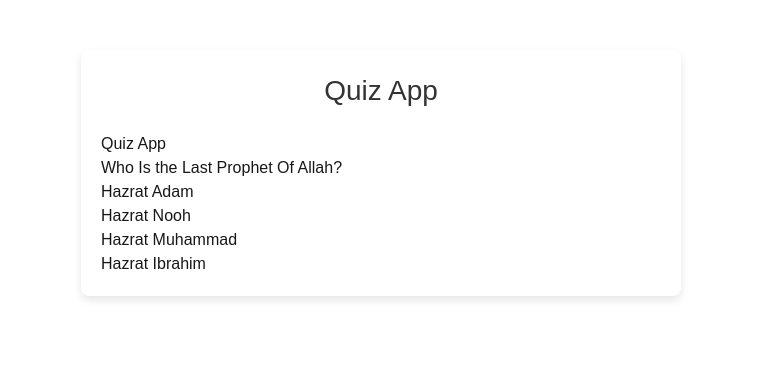
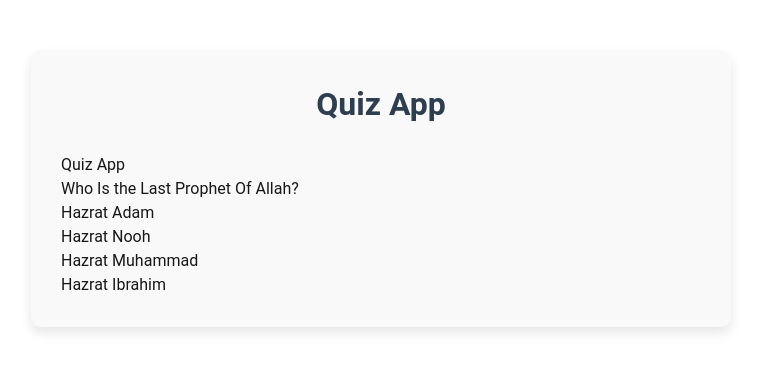
Before and after one commit to Abdullah1530/quiz-app, a Next.js app: page / in a window 1280 px wide. Shown: the top 372 px of the page, without its empty margins (259-1020 px from the left). Built offline with nearby package versions, Linux system fonts and the light colour scheme.

Commit message:
Enhance Quiz component styling

```diff
--- a/src/styles/Home.module.css
+++ b/src/styles/Home.module.css
@@ -1,25 +1,28 @@
 /* src/styles/Home.module.css */
 .container {
-  max-width: 600px;
+  max-width: 700px;
   margin: 50px auto;
-  padding: 20px;
-  background-color: #ffffff;
-  border-radius: 8px;
-  box-shadow: 0 4px 8px rgba(0, 0, 0, 0.1);
+  padding: 30px;
+  background-color: #f9f9f9;  /* Soft background color */
+  border-radius: 10px;  /* More rounded corners */
+  box-shadow: 0 6px 12px rgba(0, 0, 0, 0.1);  /* Slightly stronger shadow */
+  font-family: 'Roboto', sans-serif;  /* Elegant font */
 }
 
 .heading {
-  font-size: 28px;  /* Increased font size for better visibility */
-  color: #333333;
+  font-size: 32px;  /* Larger font size */
+  color: #2c3e50;  /* Darker text color */
   text-align: center;
-  margin-bottom: 20px;
+  margin-bottom: 25px;  /* Increased bottom margin */
+  font-weight: bold;
 }
 
 .question {
-  font-size: 22px;  /* Increased font size for better visibility */
-  color: #555555;
+  font-size: 22px;  /* Increased font size */
+  color: #34495e;  /* Different shade */
   margin-bottom: 20px;
   text-align: center;
+  font-weight: 500;
 }
 
 .options {
@@ -28,43 +31,49 @@
 }
 
 .option {
-  background-color: #007BFF;
+  background-color: #1abc9c;  /* Brighter background */
   color: #ffffff;
-  padding: 15px;  /* Increased padding for better spacing */
+  padding: 15px;  /* More padding */
   margin: 10px 0;
   border: none;
   border-radius: 4px;
   cursor: pointer;
-  transition: background-color 0.3s ease;
+  transition: background-color 0.3s ease, transform 0.3s ease;  /* Smooth transition */
   text-align: center;
+  font-weight: 500;
+  box-shadow: 0 3px 6px rgba(0, 0, 0, 0.1);  /* Slight shadow */
 }
 
 .option:hover {
-  background-color: #0056b3;
+  background-color: #16a085;
+  transform: translateY(-3px);  /* Slight lift on hover */
 }
 
 .button {
   display: block;
   width: 100%;
-  padding: 15px;  /* Increased padding for better spacing */
-  background-color: #28a745;
+  padding: 15px;  /* More padding */
+  background-color: #3498db;  /* Different background color */
   color: #ffffff;
   border: none;
   border-radius: 4px;
   cursor: pointer;
   text-align: center;
   text-decoration: none;
-  font-size: 18px;  /* Increased font size for better readability */
-  transition: background-color 0.3s ease;
+  font-size: 18px;  /* Larger font size */
+  transition: background-color 0.3s ease, transform 0.3s ease;  /* Smooth transition */
+  margin-top: 20px;  /* Margin on top */
 }
 
 .button:hover {
-  background-color: #218838;
+  background-color: #2980b9;
+  transform: translateY(-3px);  /* Slight lift on hover */
 }
 
 .result {
-  font-size: 20px;  /* Increased font size for better readability */
+  font-size: 20px;  /* Increased font size */
   color: #333333;
   text-align: center;
-  margin-top: 20px;
+  margin-top: 30px;  /* Increased margin top */
+  font-weight: 500;
 }
```
